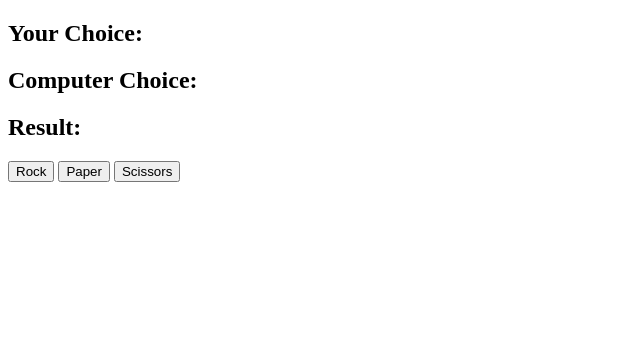
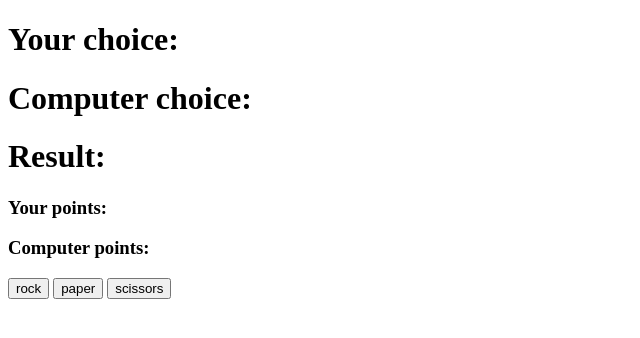
Before and after one commit to rlaw28/rock-paper-scissors, a plain HTML site: page index.html in a window 1280 px wide. Shown: the whole page, without its empty margins (0-640 px from the left). Drawn offline with Linux system fonts and the light colour scheme.

Commit message:
Refactor element attributes and classes.

```diff
--- a/index.html
+++ b/index.html
@@ -7,13 +7,15 @@
     <title>Rock, Paper, Scissors.</title>
 </head>
 <body>
-   <h2>Your Choice: <span id="user-choice"></span></h2>
-   <h2>Computer Choice: <span id="computer-choice"></span></h2>
-   <h2>Result: <span id="result"></span></h2>
+   <h1 class="gameText" id="playerText">Your choice: </h1>
+   <h1 class="gameText" id="computerText">Computer choice: </h1>
+   <h1 class="gameText" id="resultText">Result: </h1>
+   <h3>Your points:</h3>
+   <h3>Computer points:</h3>
 
-   <button id="rock">Rock</button>
-   <button id="paper">Paper</button>
-   <button id="scissors">Scissors</button>
+   <button class="choiceBtn">rock</button>
+   <button class="choiceBtn">paper</button>
+   <button class="choiceBtn">scissors</button>
 
 
 <script src="./index.js"></script>
```
